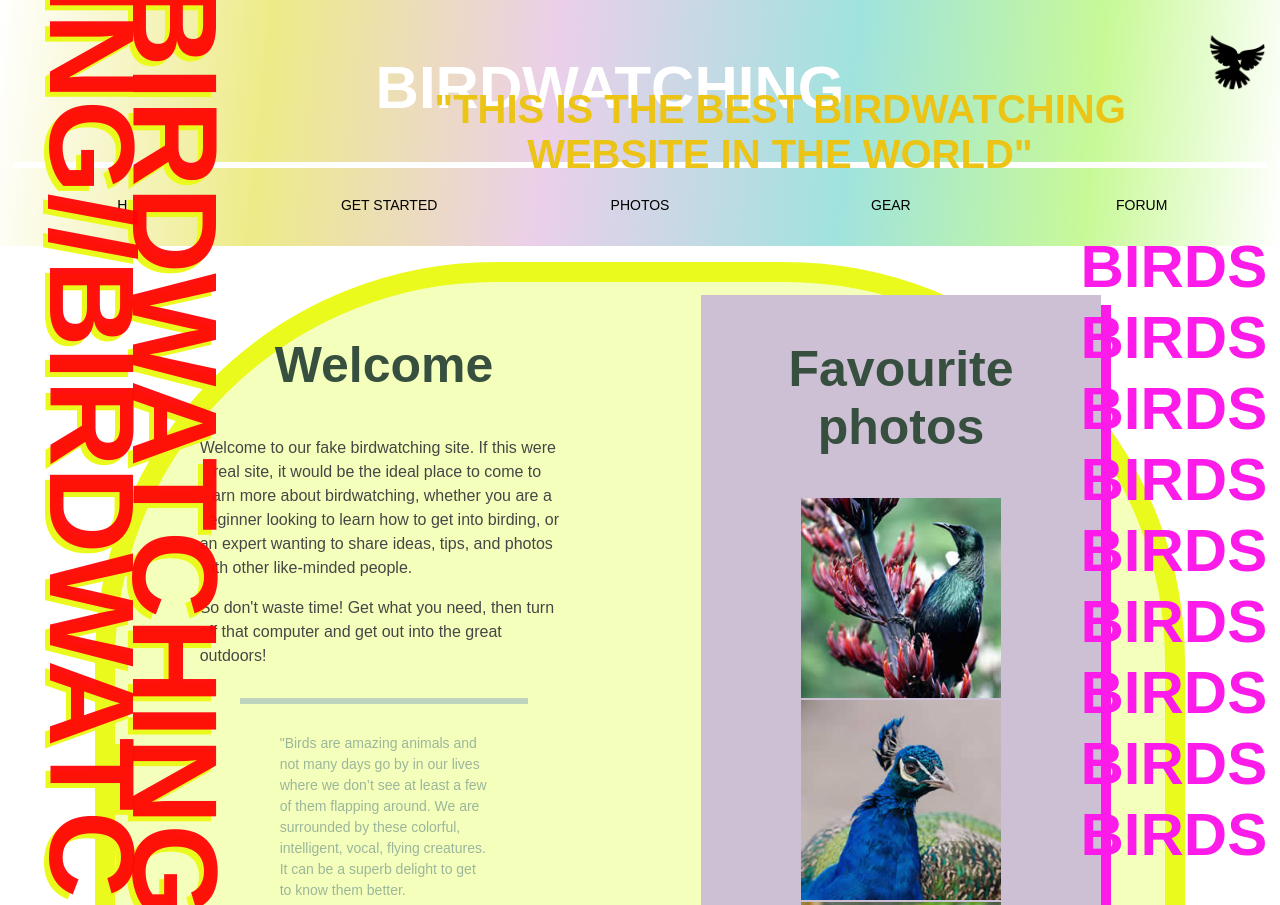
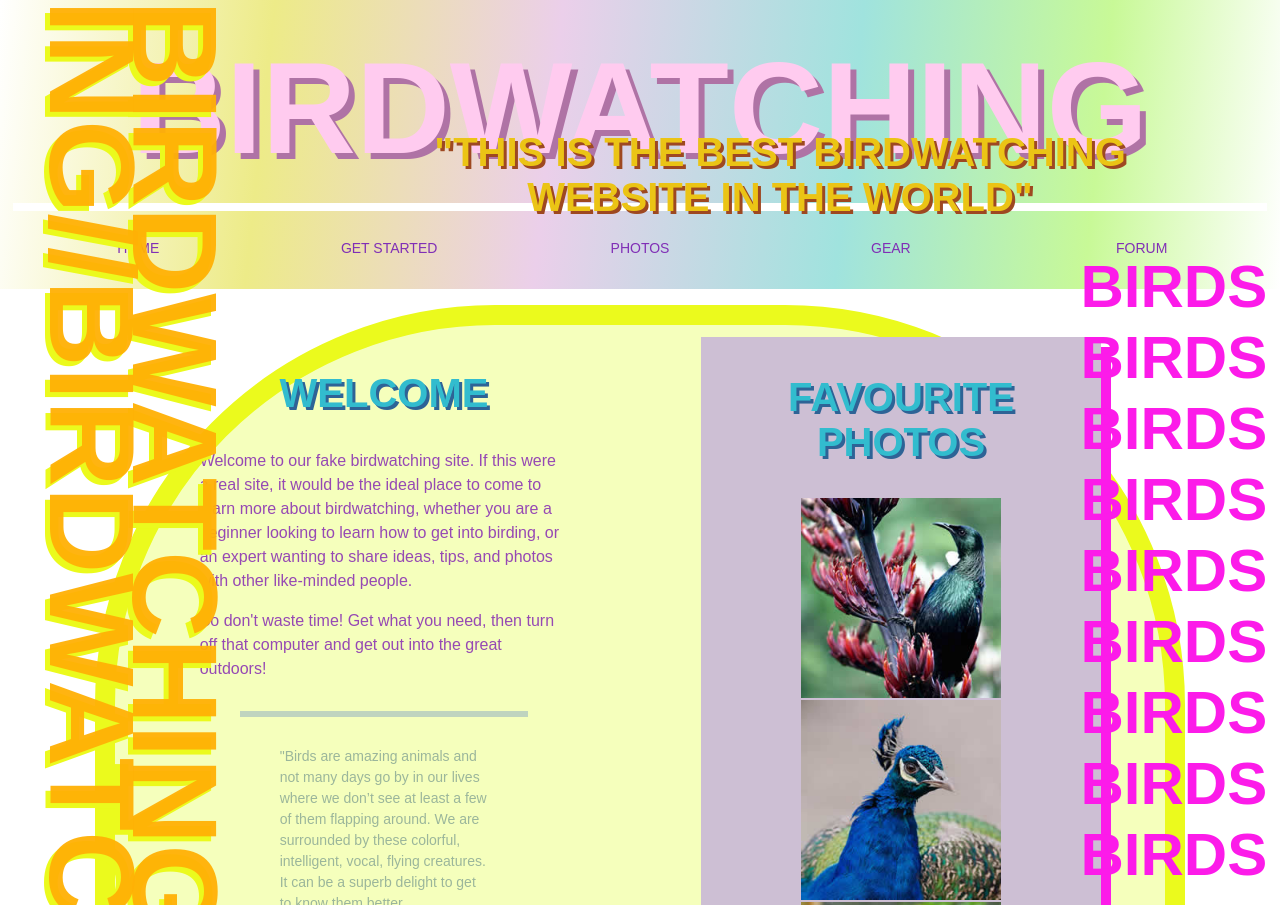
Before and after one commit to MagnusThiemer/BirdWatchingWebsite, a plain HTML site: page index.html in a window 1280 px wide. Shown: the top 905 px of the page. Drawn offline with Linux system fonts and the light colour scheme.

Commit message:
Add files via upload

```diff
--- a/index.html
+++ b/index.html
@@ -17,7 +17,6 @@
 
     <header>
         <h1>Birdwatching</h1>
-        <img src="images/dove.png" alt="a simple dove logo">
         <nav>
             <ul>
                 <li><span>Home</span></li>
@@ -56,7 +55,7 @@
         <div class="first_section">
             <section class="section_text">
                 <article>
-                    <h2>Welcome</h2>
+                    <h2 class="sticky">Welcome</h2>
                     <p>Welcome to our fake birdwatching site. If this were a real site, it would be the ideal place to come to learn more about birdwatching, whether you are a beginner looking to learn how to get into birding, or an expert wanting to share ideas, tips, and photos with other like-minded people.</p>
                     <p>So don't waste time! Get what you need, then turn off that computer and get out into the great outdoors!</p>
                     <blockquote cite="Ivan Phillipsen">
--- a/stylesheets/index.css
+++ b/stylesheets/index.css
@@ -20,24 +20,29 @@ html, body {
 
   h1, h2, h3 {
     font-family: Arial, Helvetica, sans-serif;
-    color: #364f3e;
+    color: #32bcce;
   }
 
   p, input, li {
     font-family: Arial, Helvetica, sans-serif;
     font-weight: 300;
-    color: #464646;
+    color: #9649b4;
   }
 
   h1 {
-    font-size: 6rem;
+    font-size: 13rem;
     text-align: center;
-    color: white;
+    color: rgb(255, 203, 239);
+    margin-top:20px;
+    margin-bottom:20px;
+    text-shadow: 6px 6px rgb(175, 115, 165);
   }
 
   h2 {
-    font-size: 5rem;
+    font-size: 4rem;
     text-align: center;
+    text-transform: uppercase;
+    text-shadow: 3px 3px rgb(46, 99, 150);
   }
 
   h3 {
@@ -116,7 +121,7 @@ html, body {
     flex: 100%;
     display: flex;
     padding-top: 15px;
-    border-top: 6px solid white;
+    border-top: 8px solid white;
   }
 
   nav ul {
@@ -139,7 +144,7 @@ html, body {
     line-height: 1.7;
     text-transform: uppercase;
     text-decoration: none;
-    color: black;
+    color: rgb(128, 47, 182);
   }
 
   nav a:hover {
@@ -154,6 +159,11 @@ html, body {
     margin: auto;
     border: 20px solid rgb(235, 250, 29);
     border-radius: 400px;
+  }
+
+  .sticky {
+  position: sticky;
+  top: 0px;
   }
 
   .first_section {
@@ -427,11 +437,12 @@ html, body {
     color: rgb(235, 196, 21);
     position: absolute;
     width: 800px;
-    top:30px;
+    top:80px;
     padding-top: 30px;
     padding-bottom: 0px;
     right:100px;
     font-size: 4rem;
+    text-shadow: 3px 3px rgb(158, 72, 33);
   }
   .warning2 {
     font-size: 4rem;
@@ -443,11 +454,12 @@ html, body {
     padding-top: 30px;
     padding-bottom: 30px;
     left: calc(70% - 600px);
+    text-shadow: none;
   }
   .warning3 {
     writing-mode: vertical-lr;
     font-size: 12rem;
-    color: rgba(255, 5, 5, 0.953);
+    color: rgba(255, 176, 5, 0.953);
     position: absolute;
     top:-20px;
     left: 2%;
@@ -462,13 +474,15 @@ html, body {
   .birds_fixed {
     position: fixed;
     right: 1%;
-    top: 230px;
+    top: 250px;
   }
   .warning4 {
     color: rgb(252, 27, 233);
     margin-top:2px;
     margin-bottom:2px;
     padding: 0;
+    font-size: 6rem;
+    text-shadow: none;
   }
   /* FOOTER */
 
```
